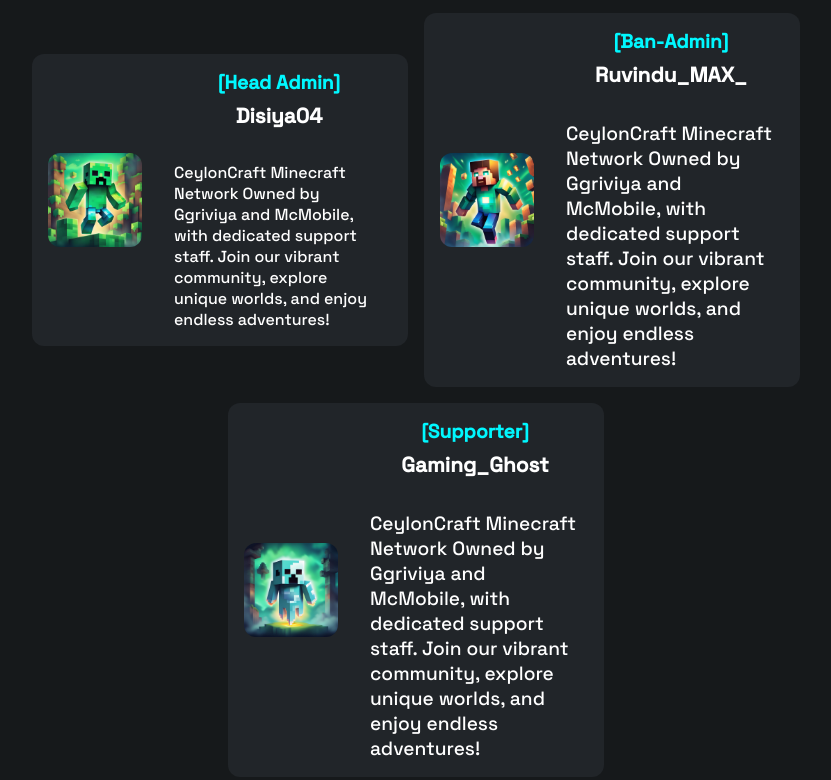
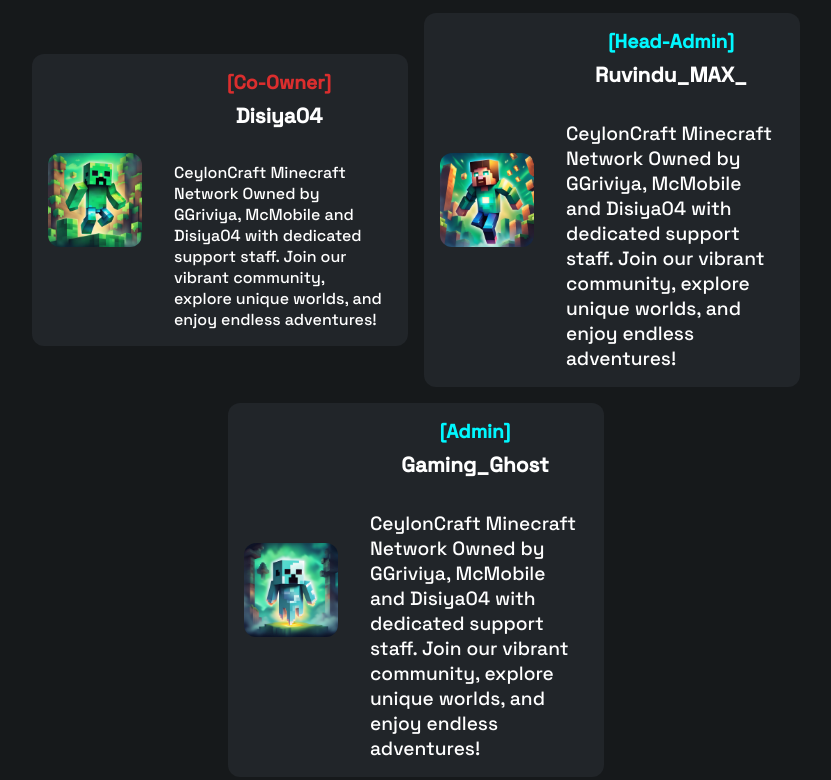
Before and after one commit to GGRiviya/ceyloncraft.github.io, a plain HTML site: page index.html in a window 1280 px wide. Shown: the part 3460-4240 px from the top of the page, without its empty margins (224-1055 px from the left). Drawn offline with nearby package versions, Linux system fonts and the light colour scheme.

Commit message:
Change Server Names and texts

```diff
--- a/index.html
+++ b/index.html
@@ -177,29 +177,29 @@
           <div class="main5_supporters_div">
             <img class="main5_supporters_img" alt="supporters member img" src="media/Head Staff/Disiya.jpg">
             <div class="main5_supporters_description_div">
-              <a class="main5_supporters_description_rank main5_supporters_description_rank_supporter">[Head Admin]</a>
+              <a class="main5_supporters_description_rank main5_supporters_description_rank_supporter" style="color: #db2e2e;">[Co-Owner]</a>
               <a class="main5_supporters_description_title">Disiya04</a>
               <a class="main5_supporters_description"><br></a>CeylonCraft Minecraft Network
-              Owned by Ggriviya and McMobile, with dedicated support staff. Join our vibrant community, explore unique worlds, and enjoy endless adventures!
+              Owned by GGriviya, McMobile and Disiya04 with dedicated support staff. Join our vibrant community, explore unique worlds, and enjoy endless adventures!
             </div>
           </div>
           <div class="main5_supporters_div">
             <img class="main5_supporters_img" alt="supporters member img" src="media/Head Staff/Ruviya.jpg">
             <div class="main5_supporters_description_div">
-              <a class="main5_supporters_description_rank main5_supporters_description_rank_supporter">[Ban-Admin]</a>
+              <a class="main5_supporters_description_rank main5_supporters_description_rank_supporter">[Head-Admin]</a>
               <a class="main5_supporters_description_title">Ruvindu_MAX_</a>
               <a class="main5_supporters_description"><br>CeylonCraft Minecraft Network
-                Owned by Ggriviya and McMobile, with dedicated support staff. Join our vibrant community, explore unique worlds, and enjoy endless adventures!</a>
+                Owned by GGriviya, McMobile and Disiya04 with dedicated support staff. Join our vibrant community, explore unique worlds, and enjoy endless adventures!</a>
             </div>
           </div>
 
           <div class="main5_supporters_div">
             <img class="main5_supporters_img" alt="supporters member img" src="media/Head Staff/Ghost.jpg">
             <div class="main5_supporters_description_div">
-              <a class="main5_supporters_description_rank main5_supporters_description_rank_supporter">[Supporter]</a>
+              <a class="main5_supporters_description_rank main5_supporters_description_rank_supporter">[Admin]</a>
               <a class="main5_supporters_description_title">Gaming_Ghost</a>
               <a class="main5_supporters_description"><br>CeylonCraft Minecraft Network
-                Owned by Ggriviya and McMobile, with dedicated support staff. Join our vibrant community, explore unique worlds, and enjoy endless adventures!</a>
+                Owned by GGriviya, McMobile and Disiya04 with dedicated support staff. Join our vibrant community, explore unique worlds, and enjoy endless adventures!</a>
             </div>
           </div>
         </div>
```
